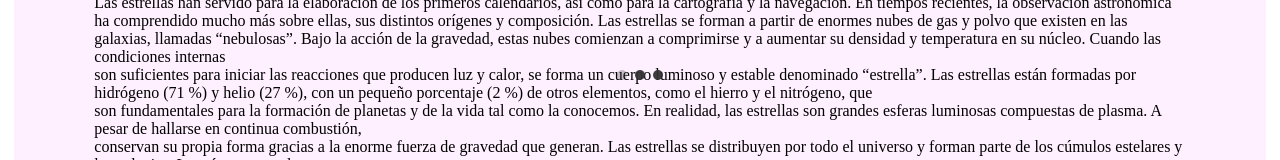
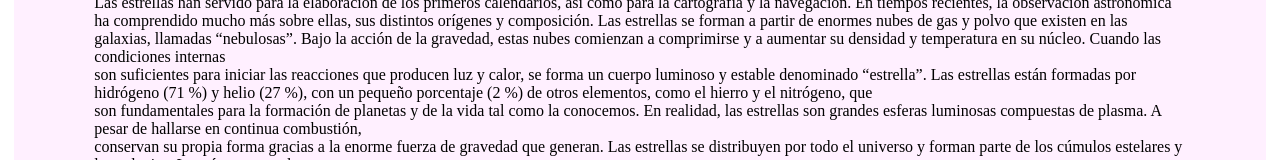
Before and after one commit to KatherineMalte/my_portfolio, an Angular app: page /home in a window 1280 px wide. Shown: the part 395-555 px from the top of the page. Built offline with nearby package versions, Linux system fonts and the light colour scheme.

Commit message:
intro funcionando con variables por seccion

```diff
--- a/src/app/app.component.css
+++ b/src/app/app.component.css
@@ -58,7 +58,7 @@
   background-color: var(--transition-color, transparent);
   transform: translateY(-100%);
   opacity: 1;
-  transition: transform 0.4s ease, opacity 0.4s ease;
+  transition: transform 0.8s ease, opacity 0.8s ease;
   z-index: 9999;
   pointer-events: none;
   display: flex;
--- a/src/app/app.component.html
+++ b/src/app/app.component.html
@@ -1,7 +1,11 @@
 <div
 class="panel"
 [ngClass]="panelThemeClass">
-<app-intro-overlay></app-intro-overlay>
+<app-intro-overlay *ngIf="showIntro" [introColor]="color"
+ (finished)="showIntro = false">
+
+</app-intro-overlay>
+
   <!-- Navbar -->
   <app-navbar
     [menuOpen]="menuOpen"
@@ -20,7 +24,6 @@ class="panel"
   class="transition-overlay"
   [class.active]="isTransitioning"
   [class.fading-out]="isFadingOut">
-  <!-- <app-loading *ngIf="isLoading"></app-loading> -->
   </div>
 
   <!-- Contenido de la app -->
--- a/src/app/components/navbar/navbar.component.html
+++ b/src/app/components/navbar/navbar.component.html
@@ -1,7 +1,7 @@
 <nav class="navbar">
   <div class="left" >
     <!-- LOGO -->
-    <a (click)="onMenuLinkClick('home', $event)">
+    <a routerLink="/home" (click)="onMenuLinkClick('home', $event)">
       <img src="assets/images/iconoDiama.png" class="logo" alt="Logo">
     </a>
     <div class="navbar-divider"></div>
@@ -40,21 +40,21 @@
       <!-- LINKS DEL MENÚ -->
       <ul class="menu-links social-anim">
         <li>
-          <a (click)="onMenuLinkClick('home', $event)">
+          <a routerLink="/home" (click)="onMenuLinkClick('home', $event)">
             Home
           </a>
           <span class="menu-desc">Back to the home page.</span>
         </li>
 
         <li>
-          <a (click)="onMenuLinkClick('work', $event)">
+          <a routerLink="/projects" (click)="onMenuLinkClick('projects', $event)">
             Work
           </a>
           <span>My approach to development.</span>
         </li>
 
         <li>
-          <a (click)="onMenuLinkClick('about', $event)">
+          <a routerLink="/about" (click)="onMenuLinkClick('about', $event)">
             About
           </a>
           <span>A little about me and my background.</span>
--- a/src/app/components/navbar/navbar.component.ts
+++ b/src/app/components/navbar/navbar.component.ts
@@ -1,6 +1,7 @@
 import { Component, Output, EventEmitter, Input } from '@angular/core';
 import { RouterLink } from '@angular/router';
 import { CommonModule } from '@angular/common';
+import {Section } from '../../../../src/app/theme.config';
 @Component({
   selector: 'app-navbar',
   standalone: true,
@@ -11,22 +12,22 @@ import { CommonModule } from '@angular/common';
 export class Navbar {
 
   @Input() menuOpen = false;
-  @Output() menuAction = new EventEmitter<{ section?: string, open: boolean }>();
+  @Output() menuAction = new EventEmitter<{ section?: Section, open: boolean }>();
   @Input() isTransitioning: boolean = false;
   @Input() hideMenuContent :boolean = false;
   isOpen = false;
-isAnimating = false;
+  isAnimating = false;
 
   // ----------------------------------------------------
   // CLICK EN CUALQUIER LINK DEL NAVBAR
   // ----------------------------------------------------
-  nav(section: string) {
+  nav(section: Section) {
     // El navbar solo emite el evento.
     // El AppComponent se encarga del color, transición y navegación.
     this.menuAction.emit({ section, open: false });
   }
 
-  onMenuLinkClick(section: string, event: Event) {
+  onMenuLinkClick(section: Section, event: Event) {
     event.preventDefault();      // 🔥 importante con routerLink
     event.stopPropagation();
     this.nav(section);
--- a/src/app/intro-overlay/intro-overlay.css
+++ b/src/app/intro-overlay/intro-overlay.css
@@ -3,27 +3,24 @@
   inset: 0;
   z-index: 999999;
   pointer-events: none;
+  overflow: hidden;
 
   background-color: var(--intro-color, transparent);
 
-  height: 100%;
-  overflow: hidden;
+  /* efecto wipe: empieza arriba () */
+  transform: translateY(0);
 
-  /* 👇 anclamos abajo */
-  top: auto;
-  bottom: 0;
-
-  /* quieto 2s, luego se borra en 8s */
-  transition: height 2s cubic-bezier(0.77, 0, 0.175, 1) 2s;
+  /* animación de 8s, delay de 2s para quedarse quieto */
+  transition: transform 5s cubic-bezier(0.25, 0.1, 0.25, 1) 2s;
 }
 
-/* estado que activa el borrado */
 .intro-overlay.erase {
-  height: 0;   /* 👈 se encoge hacia arriba */
+  transform: translateY(100%); /* baja desde arriba hacia abajo */
 }
+
 .loader-wrapper {
   position: absolute;
-  top: 25%;
+  top: 50%;
   left: 50%;
   transform: translate(-50%, -50%);
 }
--- a/src/app/intro-overlay/intro-overlay.html
+++ b/src/app/intro-overlay/intro-overlay.html
@@ -4,7 +4,7 @@
 <div
   class="intro-overlay"
   [class.erase]="isErasing">
-  <div class="loader-wrapper" *ngIf="showLoader">
+  <div class="loader-wrapper">
     <app-loading></app-loading>
   </div>
 </div>
--- a/src/app/intro-overlay/intro-overlay.ts
+++ b/src/app/intro-overlay/intro-overlay.ts
@@ -1,6 +1,6 @@
-import { Component } from '@angular/core';
+import { Component, Input, Output, EventEmitter,SimpleChanges  } from '@angular/core';
 import { CommonModule } from '@angular/common';
-import {Loading} from '../loading/loading';
+import { Loading } from '../loading/loading';
 
 @Component({
   selector: 'app-intro-overlay',
@@ -9,32 +9,42 @@ import {Loading} from '../loading/loading';
   templateUrl: './intro-overlay.html',
   styleUrl: './intro-overlay.css',
 })
-export class IntroOverlay {
-   isErasing = false;
+export class IntroOverlay  {
+  @Output() finished = new EventEmitter<void>();
+
+  isErasing = false;
   showLoader = true;
-  ngAfterViewInit() {
-    this.startIntro();
+ @Input() introColor: string = '#E9D3F2'; // color por defecto
+
+ngOnChanges(changes: SimpleChanges) {
+  if (changes['introColor'] && this.introColor) {
+    this.startIntro(); // dispara la animación usando este color
   }
+}
 
- startIntro() {
-    // 🎨 color definido desde TS
+
+  startIntro() {
+    // aplicar color inicial
     document.documentElement.style.setProperty(
       '--intro-color',
-      '#E9D3F2'
-    );
-  this.showLoader = true;
-    // 🔥 forzar un frame para que el navegador
-    // registre el estado inicial (height: 100%)
+       this.introColor
+      );
+    this.showLoader = true;
+
+    // 🔹 Forzar frame para animación
     requestAnimationFrame(() => {
-      this.isErasing = true; // dispara transición CSS
+      this.isErasing = true; // dispara la transición CSS
     });
- setTimeout(() => {
+
+    // loader desaparece después de 2s
+    setTimeout(() => {
       this.showLoader = false;
     }, 2000);
-    // 🧹 limpieza opcional cuando TODO termina
-    // (2s delay + 8s animación = 10s)
+
+    // limpieza completa después de 10s (2s quieto + 8s animación)
     setTimeout(() => {
       document.documentElement.style.removeProperty('--intro-color');
+      this.finished.emit(); // avisa al padre
     }, 3000);
   }
 
```
Also changed, not shown: src/app/theme.config.ts (added, +13 -0 lines).
